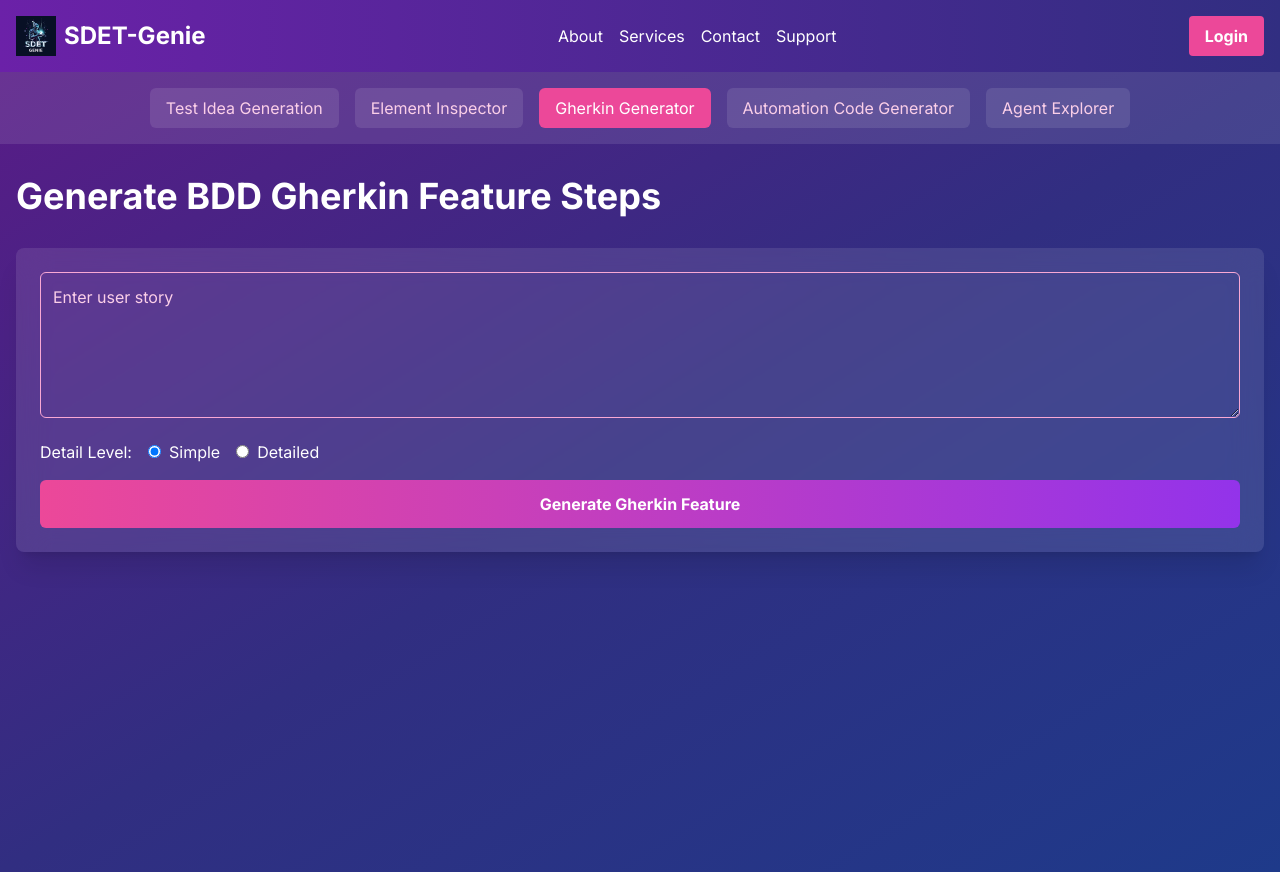
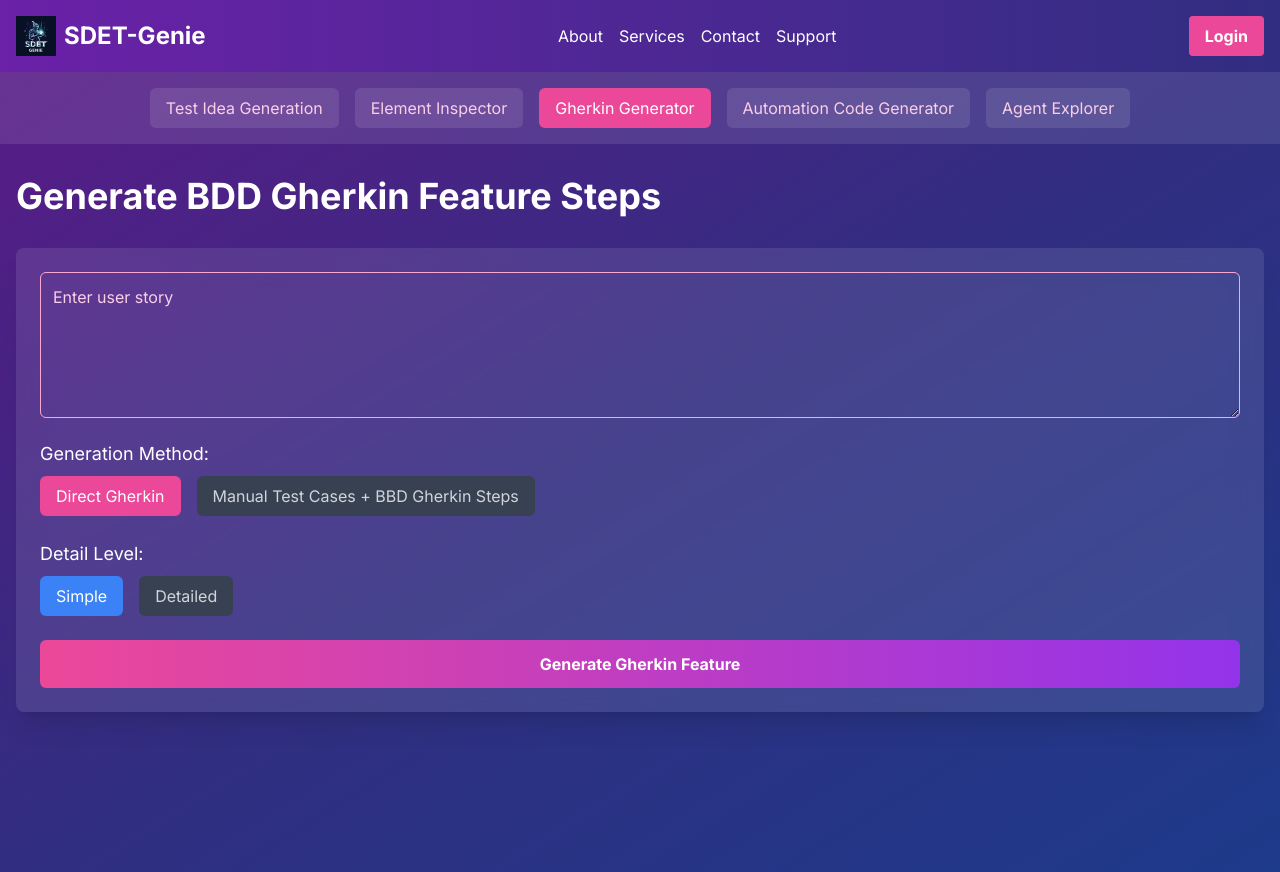
Before and after one commit to richard-devbot/QA-SDET, a Next.js app in the folder frontend/: page / in a window 1280 px wide. Both pictures are taken after a click on the button "Gherkin Generator". Built offline with nearby package versions, Linux system fonts and the light colour scheme.

Commit message:
Update GherkinGenerator.tsx

```diff
--- a/frontend/app/components/GherkinGenerator.tsx
+++ b/frontend/app/components/GherkinGenerator.tsx
@@ -6,7 +6,9 @@
 export default function GherkinGenerator() {
   const [userStory, setUserStory] = useState('')
   const [detailLevel, setDetailLevel] = useState('Simple')
+  const [generationMethod, setGenerationMethod] = useState('direct')
   const [gherkinFeature, setGherkinFeature] = useState('')
+  const [manualTestCases, setManualTestCases] = useState('')
   const [loading, setLoading] = useState(false)
 
   const generateGherkinFeature = async () => {
@@ -14,8 +16,12 @@
     try {
       const response = await axios.post('http://localhost:5000/api/generate-gherkin', {
         userStory,
-        detailLevel
+        detailLevel,
+        generationMethod
       })
+      if (generationMethod === 'manual-first') {
+        setManualTestCases(response.data.manualTestCases)
+      }
       setGherkinFeature(response.data.gherkinFeature)
     } catch (error) {
       console.error('Error generating Gherkin feature:', error)
@@ -34,29 +40,60 @@
           className="w-full p-3 mb-4 bg-transparent border border-pink-300 rounded-md text-white placeholder-pink-200 focus:outline-none focus:border-pink-500"
           rows={5}
         />
-        <div className="mb-4">
-          <label className="text-white mr-4">Detail Level:</label>
-          <label className="mr-4">
-            <input
-              type="radio"
-              value="Simple"
-              checked={detailLevel === 'Simple'}
-              onChange={() => setDetailLevel('Simple')}
-              className="mr-2"
-            />
-            <span className="text-white">Simple</span>
-          </label>
-          <label>
-            <input
-              type="radio"
-              value="Detailed"
-              checked={detailLevel === 'Detailed'}
-              onChange={() => setDetailLevel('Detailed')}
-              className="mr-2"
-            />
-            <span className="text-white">Detailed</span>
-          </label>
+        <div className="mb-6">
+          <h3 className="text-white text-lg mb-2">Generation Method:</h3>
+          <div className="flex space-x-4">
+            <button
+              onClick={() => setGenerationMethod('direct')}
+              className={`px-4 py-2 rounded-md ${
+                generationMethod === 'direct'
+                  ? 'bg-pink-500 text-white'
+                  : 'bg-gray-700 text-gray-300 hover:bg-gray-600'
+              }`}
+            >
+              Direct Gherkin
+            </button>
+            <button
+              onClick={() => setGenerationMethod('manual-first')}
+              className={`px-4 py-2 rounded-md ${
+                generationMethod === 'manual-first'
+                  ? 'bg-pink-500 text-white'
+                  : 'bg-gray-700 text-gray-300 hover:bg-gray-600'
+              }`}
+            >
+              Manual Test Cases + BBD Gherkin Steps
+            </button>
+          </div>
         </div>
+
+        {generationMethod === 'direct' && (
+          <div className="mb-6">
+            <h3 className="text-white text-lg mb-2">Detail Level:</h3>
+            <div className="flex space-x-4">
+              <button
+                onClick={() => setDetailLevel('Simple')}
+                className={`px-4 py-2 rounded-md ${
+                  detailLevel === 'Simple'
+                    ? 'bg-blue-500 text-white'
+                    : 'bg-gray-700 text-gray-300 hover:bg-gray-600'
+                }`}
+              >
+                Simple
+              </button>
+              <button
+                onClick={() => setDetailLevel('Detailed')}
+                className={`px-4 py-2 rounded-md ${
+                  detailLevel === 'Detailed'
+                    ? 'bg-blue-500 text-white'
+                    : 'bg-gray-700 text-gray-300 hover:bg-gray-600'
+                }`}
+              >
+                Detailed
+              </button>
+            </div>
+          </div>
+        )}
+
         <button
           onClick={generateGherkinFeature}
           disabled={loading}
@@ -65,6 +102,14 @@
           {loading ? 'Generating...' : 'Generate Gherkin Feature'}
         </button>
       </div>
+      {manualTestCases && (
+        <div className="mt-8 bg-white bg-opacity-10 backdrop-filter backdrop-blur-lg rounded-lg p-6 shadow-xl">
+          <h2 className="text-2xl font-bold text-white mb-4">Generated Manual Test Cases</h2>
+          <pre className="bg-gray-800 p-4 rounded-md overflow-x-auto text-pink-200 whitespace-pre-wrap">
+            {manualTestCases}
+          </pre>
+        </div>
+      )}
       {gherkinFeature && (
         <div className="mt-8 bg-white bg-opacity-10 backdrop-filter backdrop-blur-lg rounded-lg p-6 shadow-xl">
           <h2 className="text-2xl font-bold text-white mb-4">Generated Gherkin Feature</h2>
```
